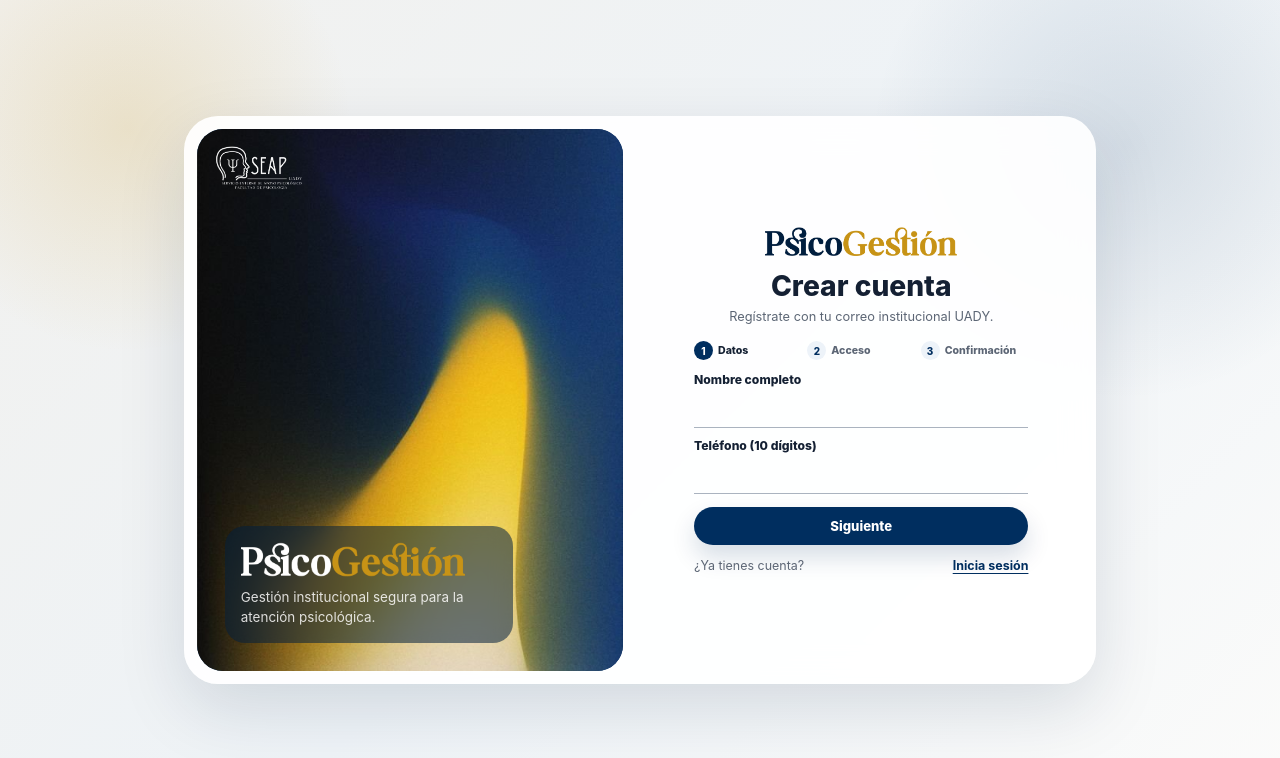
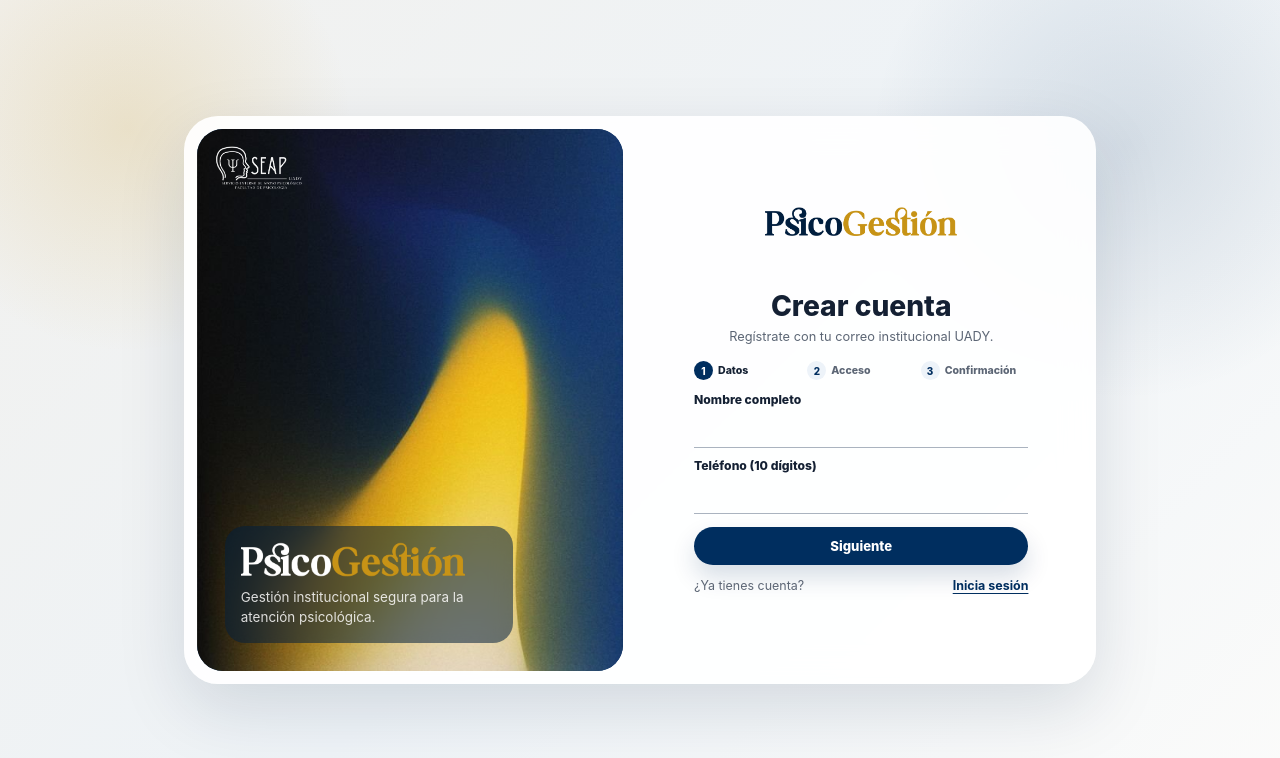
Before and after one commit to Luxzor/psicogestion-app, a React (Vite) app in the folder apps/web/: page /registro in a window 1280 px wide. Shown: the top 758 px of the page. Built offline with nearby package versions, Linux system fonts and the light colour scheme; no server answers.

Commit message:
fix: reglas de css actualizadas

```diff
--- a/apps/web/src/features/auth/styles/auth.css
+++ b/apps/web/src/features/auth/styles/auth.css
@@ -94,7 +94,7 @@
 .auth-logo {
   width: min(12rem, 74%);
   height: auto;
-  margin: 0 auto 1rem;
+  margin: 0 auto 3.5rem;
 }
 .auth-panel__header {
   margin-bottom: 1rem;
```
